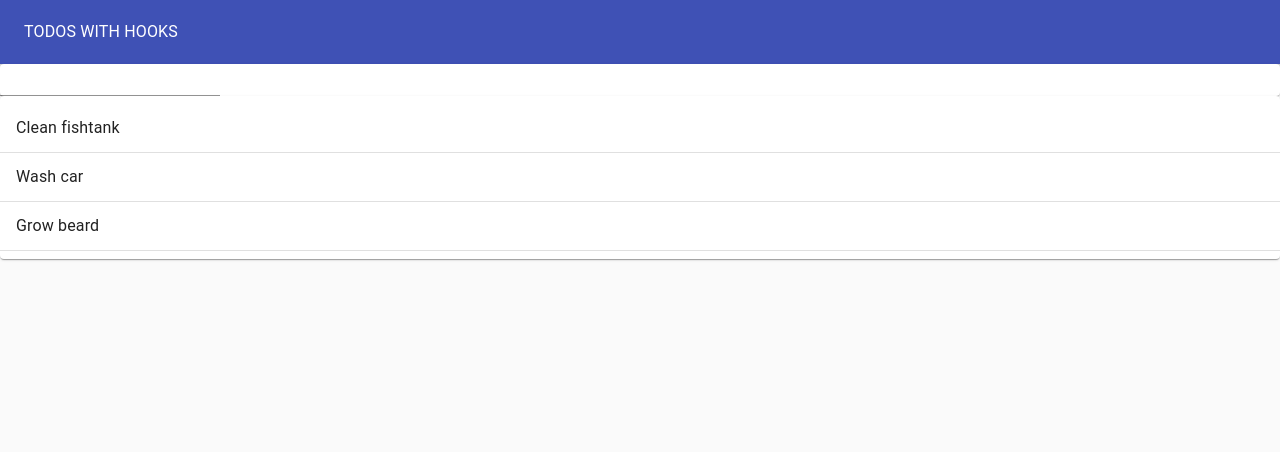
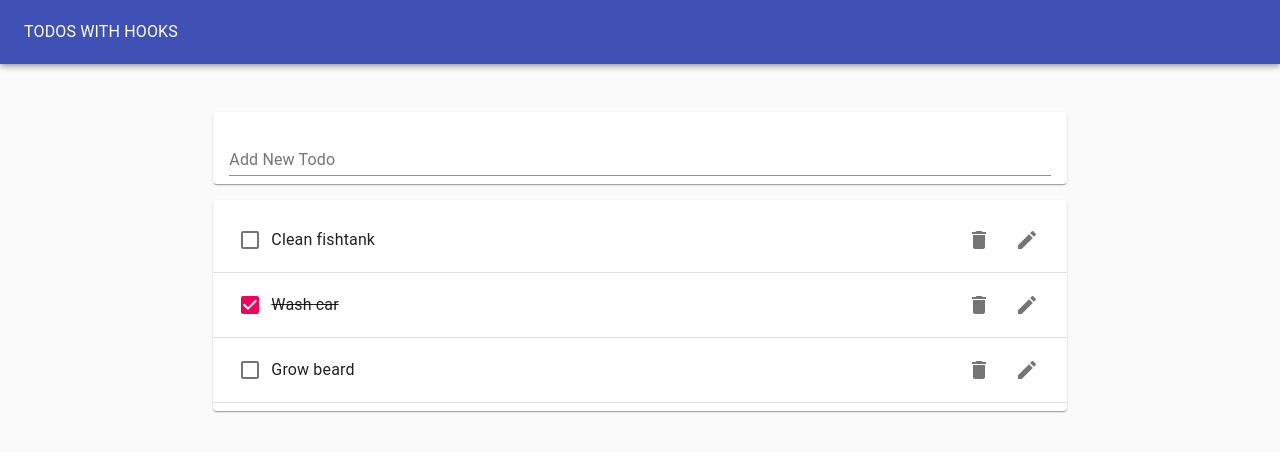
Before and after one commit to ZoltanSzokodi/Todo-App-with-React-hooks, a React (Create React App) app: page / in a window 1280 px wide. Shown: the top 452 px of the page. Built offline with nearby package versions, Linux system fonts and the light colour scheme.

Commit message:
Adding Todo Item Component

```diff
--- a/package.json
+++ b/package.json
@@ -4,6 +4,7 @@
   "private": true,
   "dependencies": {
     "@material-ui/core": "^4.5.1",
+    "@material-ui/icons": "^4.5.1",
     "react": "^16.10.2",
     "react-dom": "^16.10.2",
     "react-scripts": "3.2.0"
--- /dev/null
+++ b/src/Todo.js
@@ -0,0 +1,27 @@
+import React from 'react';
+import ListItem from '@material-ui/core/ListItem';
+import ListItemText from '@material-ui/core/ListItemText';
+import CheckBox from '@material-ui/core/CheckBox';
+import IconButton from '@material-ui/core/IconButton';
+import DeleteIcon from '@material-ui/icons/Delete';
+import EditIcon from '@material-ui/icons/Edit';
+import ListItemSecondaryAction from '@material-ui/core/ListItemSecondaryAction';
+
+function Todo(props) {
+  return (
+    <ListItem>
+      <CheckBox tabIndex={-1} checked={props.completed} />
+      <ListItemText style={{ textDecoration: props.completed ? "line-through" : "none" }}>
+        {props.task}
+      </ListItemText>
+      <IconButton aria-label="delete" >
+        <DeleteIcon />
+      </IconButton>
+      <IconButton aria-label="edit" >
+        <EditIcon />
+      </IconButton>
+    </ListItem>
+  );
+}
+
+export default Todo
--- a/src/TodoApp.js
+++ b/src/TodoApp.js
@@ -37,8 +37,13 @@
           <Typography color="inherit">TODOS WITH HOOKS</Typography>
         </ToolBar>
       </AppBar>
-      <TodoForm addTodo={addTodo} />
-      <TodoList todos={todos} />
+
+      <Grid container justify="center" style={{ marginTop: "2rem" }} >
+        <Grid item xs={11} md={8} ls={4} >
+          <TodoForm addTodo={addTodo} />
+          <TodoList todos={todos} />
+        </Grid>
+      </Grid>
     </Paper>
   );
 }
--- a/src/TodoForm.js
+++ b/src/TodoForm.js
@@ -7,13 +7,18 @@
   const [value, handleChange, reset] = useInputState("");
 
   return (
-    <Paper>
+    <Paper style={{ margin: "1rem 0", padding: "0 1rem" }}>
       <form onSubmit={e => {
         e.preventDefault();
         props.addTodo(value);
         reset();
       }}>
-        <TextField value={value} onChange={handleChange} />
+        <TextField
+          value={value}
+          onChange={handleChange}
+          margin="normal"
+          label="Add New Todo"
+          fullWidth />
       </form>
     </Paper>
   );
--- a/src/TodoList.js
+++ b/src/TodoList.js
@@ -2,8 +2,7 @@
 import Paper from '@material-ui/core/Paper';
 import List from '@material-ui/core/List';
 import Divider from '@material-ui/core/Divider';
-import ListItem from '@material-ui/core/ListItem';
-import ListItemText from '@material-ui/core/ListItemText';
+import Todo from './Todo';
 
 
 function TodoList(props) {
@@ -12,9 +11,10 @@
       <List>
         {props.todos.map(todo => (
           <React.Fragment>
-            <ListItem>
-              <ListItemText>{todo.task}</ListItemText>
-            </ListItem>
+            <Todo
+              task={todo.task}
+              key={todo.id}
+              completed={todo.completed} />
             <Divider />
           </React.Fragment>
         ))}
```
Also changed, not shown: 1 other file (tests, documents, lock files or other folders).
